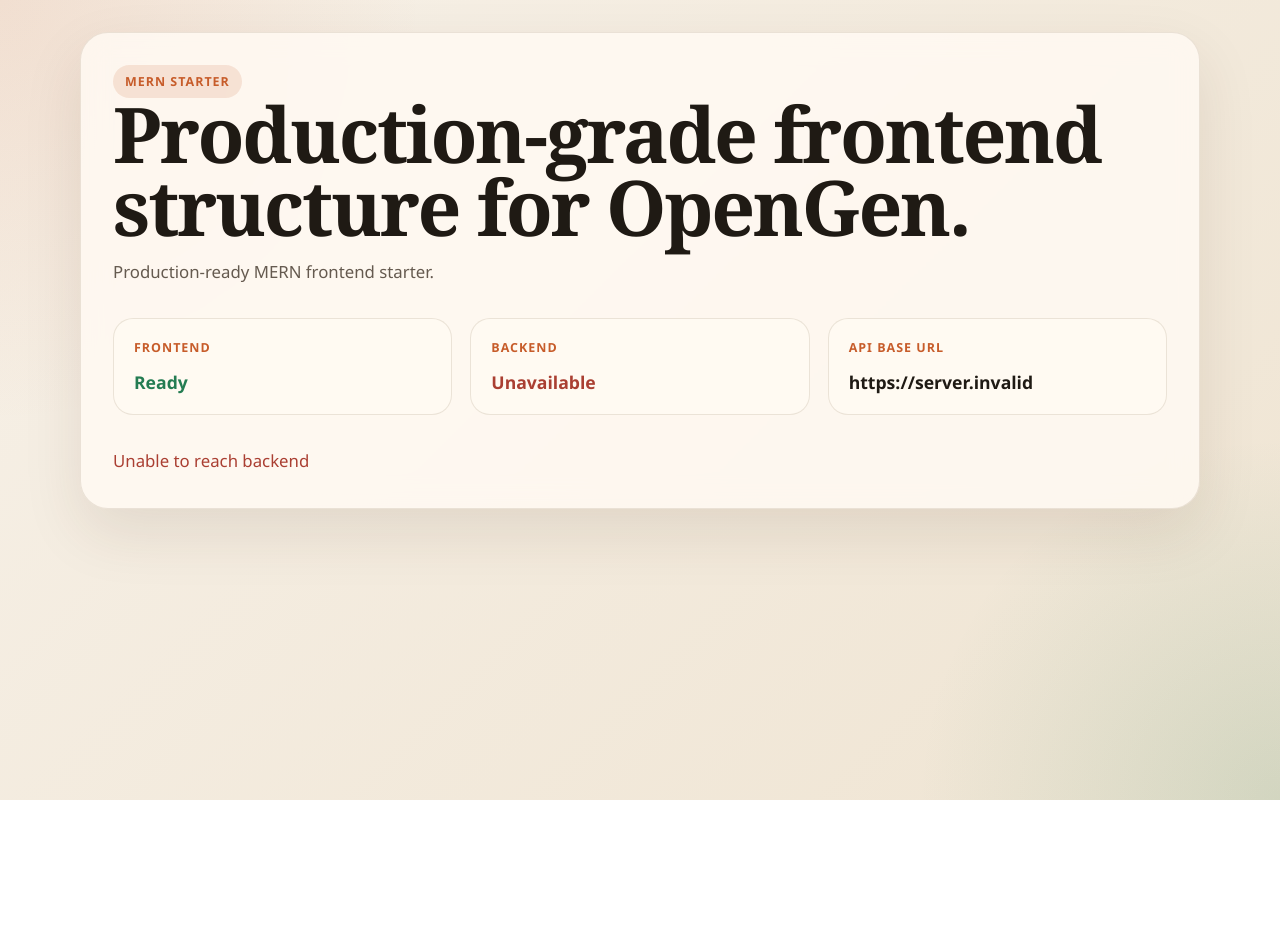
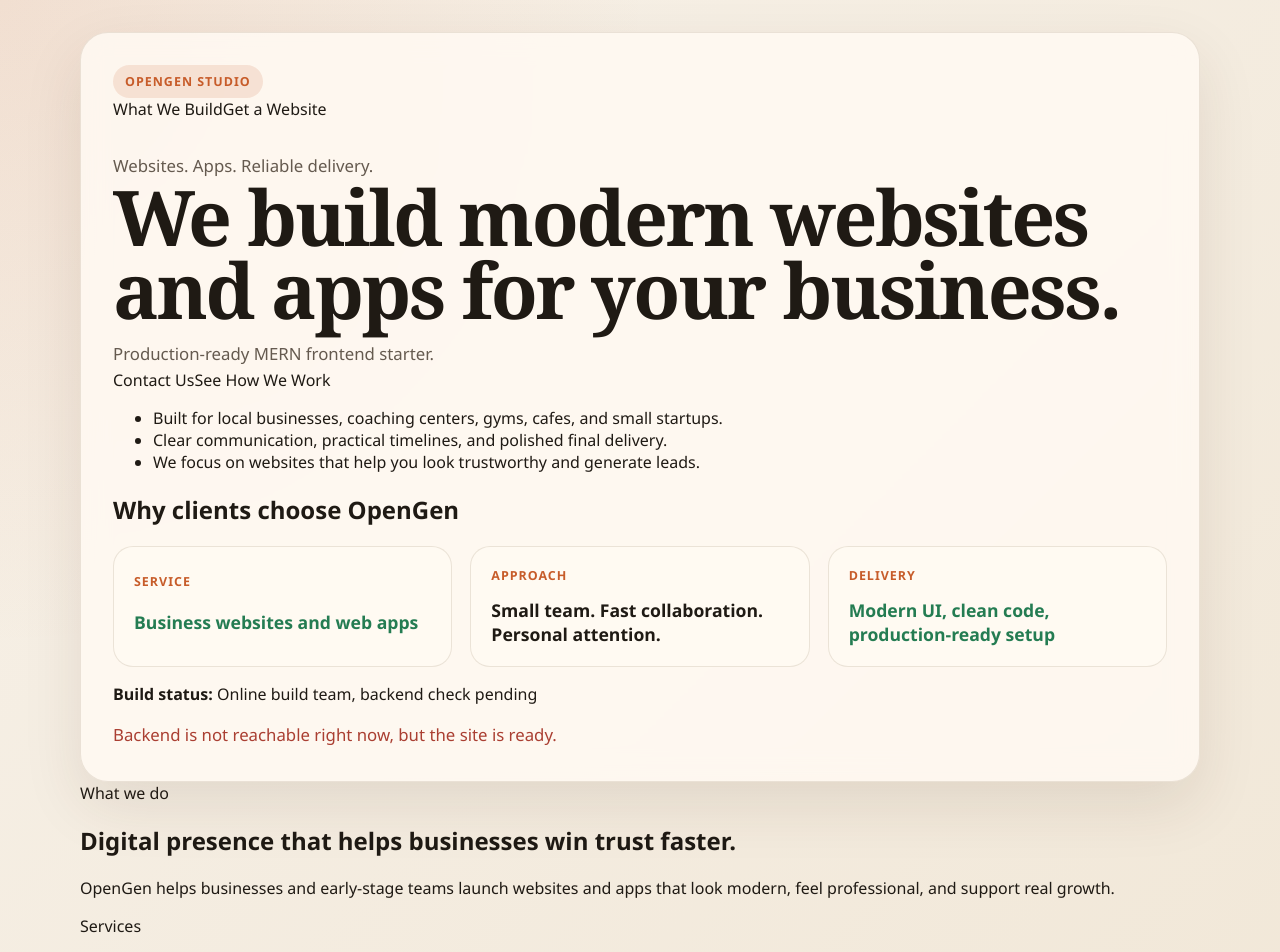
Before and after one commit to Raviraj4343/opngen, a React (Vite) app in the folder Frontend/: page / in a window 1280 px wide. Shown: the top 952 px of the page. Before the commit the page ends 800 px from the top, so only its background shows below. Built offline with nearby package versions, Linux system fonts and the light colour scheme; no server answers.

Commit message:
revamp HomePage layout and content for improved user engagement and clarity

```diff
--- a/Frontend/src/features/home/pages/HomePage.jsx
+++ b/Frontend/src/features/home/pages/HomePage.jsx
@@ -11,7 +11,7 @@ const HomePage = () => {
   const [isLoading, setIsLoading] = useState(true);
   const [error, setError] = useState('');
 
-  useDocumentTitle('Dashboard');
+  useDocumentTitle('We Build Websites & Apps');
 
   useEffect(() => {
     const fetchHealth = async () => {
@@ -28,37 +28,150 @@ const HomePage = () => {
     void fetchHealth();
   }, []);
 
+  const backendStatus = error ? 'Online build team, backend check pending' : health?.message || 'Systems ready';
+
   return (
-    <section className="hero">
-      <div className="hero__content">
-        <span className="hero__eyebrow">MERN Starter</span>
-        <h1>Production-grade frontend structure for OpenGen.</h1>
-        <p>{APP_DESCRIPTION}</p>
-      </div>
+    <div className="landing-page">
+      <section className="hero">
+        <div className="hero__topbar">
+          <div>
+            <span className="hero__eyebrow">OpenGen Studio</span>
+          </div>
+          <div className="hero__actions">
+            <a className="button button--ghost" href="#services">
+              What We Build
+            </a>
+            <a className="button button--primary" href="#contact">
+              Get a Website
+            </a>
+          </div>
+        </div>
 
-      {isLoading ? (
-        <PageLoader label="Checking backend connection..." />
-      ) : (
-        <div className="status-grid">
-          <StatusCard
-            label="Frontend"
-            value="Ready"
-            tone="success"
-          />
-          <StatusCard
-            label="Backend"
-            value={error ? 'Unavailable' : health?.message || 'Connected'}
-            tone={error ? 'danger' : 'success'}
-          />
-          <StatusCard
-            label="API Base URL"
-            value={import.meta.env.VITE_API_BASE_URL || 'http://localhost:5600/api/v1'}
-          />
+        <div className="hero__body">
+          <div className="hero__content">
+            <p className="hero__kicker">Websites. Apps. Reliable delivery.</p>
+            <h1>We build modern websites and apps for your business.</h1>
+            <p>{APP_DESCRIPTION}</p>
+
+            <div className="hero__cta-group">
+              <a className="button button--primary" href="#contact">
+                Contact Us
+              </a>
+              <a className="button button--secondary" href="#work-flow">
+                See How We Work
+              </a>
+            </div>
+
+            <ul className="hero__points">
+              <li>Built for local businesses, coaching centers, gyms, cafes, and small startups.</li>
+              <li>Clear communication, practical timelines, and polished final delivery.</li>
+              <li>We focus on websites that help you look trustworthy and generate leads.</li>
+            </ul>
+          </div>
+
+          <div className="hero__panel">
+            <h2>Why clients choose OpenGen</h2>
+            <div className="status-grid">
+              <StatusCard label="Service" value="Business websites and web apps" tone="success" />
+              <StatusCard label="Approach" value="Small team. Fast collaboration. Personal attention." />
+              <StatusCard label="Delivery" value="Modern UI, clean code, production-ready setup" tone="success" />
+            </div>
+
+            <div className="hero__signal">
+              {isLoading ? (
+                <PageLoader label="Checking project systems..." />
+              ) : (
+                <p>
+                  <strong>Build status:</strong> {backendStatus}
+                </p>
+              )}
+              {error ? <p className="hero__error">Backend is not reachable right now, but the site is ready.</p> : null}
+            </div>
+          </div>
         </div>
-      )}
+      </section>
 
-      {error ? <p className="hero__error">{error}</p> : null}
-    </section>
+      <section className="section-grid" id="services">
+        <article className="info-card">
+          <span className="section-tag">What we do</span>
+          <h2>Digital presence that helps businesses win trust faster.</h2>
+          <p>
+            OpenGen helps businesses and early-stage teams launch websites and apps that look modern,
+            feel professional, and support real growth.
+          </p>
+        </article>
+
+        <article className="info-card">
+          <span className="section-tag">Services</span>
+          <ul className="info-list">
+            <li>Business websites for shops, cafes, gyms, and coaching centers</li>
+            <li>Landing pages for marketing campaigns and local outreach</li>
+            <li>Custom dashboards and internal tools for growing teams</li>
+            <li>Frontend and backend web app development</li>
+          </ul>
+        </article>
+      </section>
+
+      <section className="trust-band">
+        <div className="trust-band__item">
+          <span className="section-tag">Trust</span>
+          <p>You work directly with builders, not layers of middle management.</p>
+        </div>
+        <div className="trust-band__item">
+          <span className="section-tag">Clarity</span>
+          <p>We keep the process simple, practical, and easy to follow.</p>
+        </div>
+        <div className="trust-band__item">
+          <span className="section-tag">Quality</span>
+          <p>Modern design, stable architecture, and production-minded development.</p>
+        </div>
+      </section>
+
+      <section className="process-section" id="work-flow">
+        <div className="section-heading">
+          <span className="section-tag">How we work</span>
+          <h2>A straightforward process from idea to delivery.</h2>
+        </div>
+
+        <div className="process-grid">
+          <article className="process-card">
+            <span className="process-card__step">01</span>
+            <h3>Understand the business</h3>
+            <p>We learn what you do, who you serve, and what your website or app needs to achieve.</p>
+          </article>
+          <article className="process-card">
+            <span className="process-card__step">02</span>
+            <h3>Design and build</h3>
+            <p>We create a clean, modern experience that fits your brand and supports your goals.</p>
+          </article>
+          <article className="process-card">
+            <span className="process-card__step">03</span>
+            <h3>Launch and support</h3>
+            <p>We deliver a usable final product and help you move confidently into the next stage.</p>
+          </article>
+        </div>
+      </section>
+
+      <section className="contact-card" id="contact">
+        <div>
+          <span className="section-tag">Start a project</span>
+          <h2>Need a website or app for your business?</h2>
+          <p>
+            If you want a professional digital presence that builds trust and brings in customers,
+            OpenGen is ready to help.
+          </p>
+        </div>
+
+        <div className="contact-card__actions">
+          <a className="button button--primary" href="mailto:hello@opengen.in?subject=Project%20Inquiry">
+            Contact Us
+          </a>
+          <a className="button button--secondary" href="tel:+910000000000">
+            Call OpenGen
+          </a>
+        </div>
+      </section>
+    </div>
   );
 };
 
```
